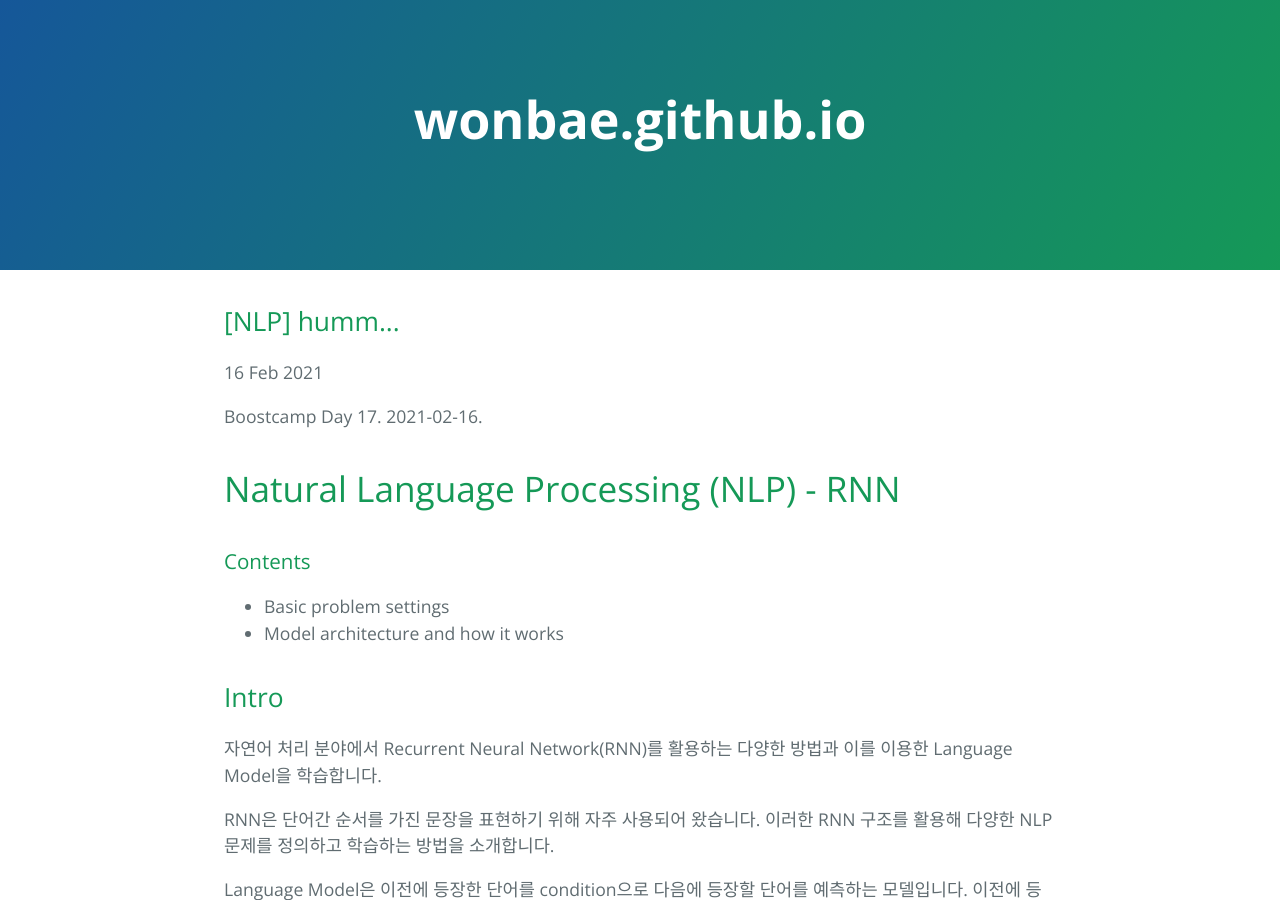
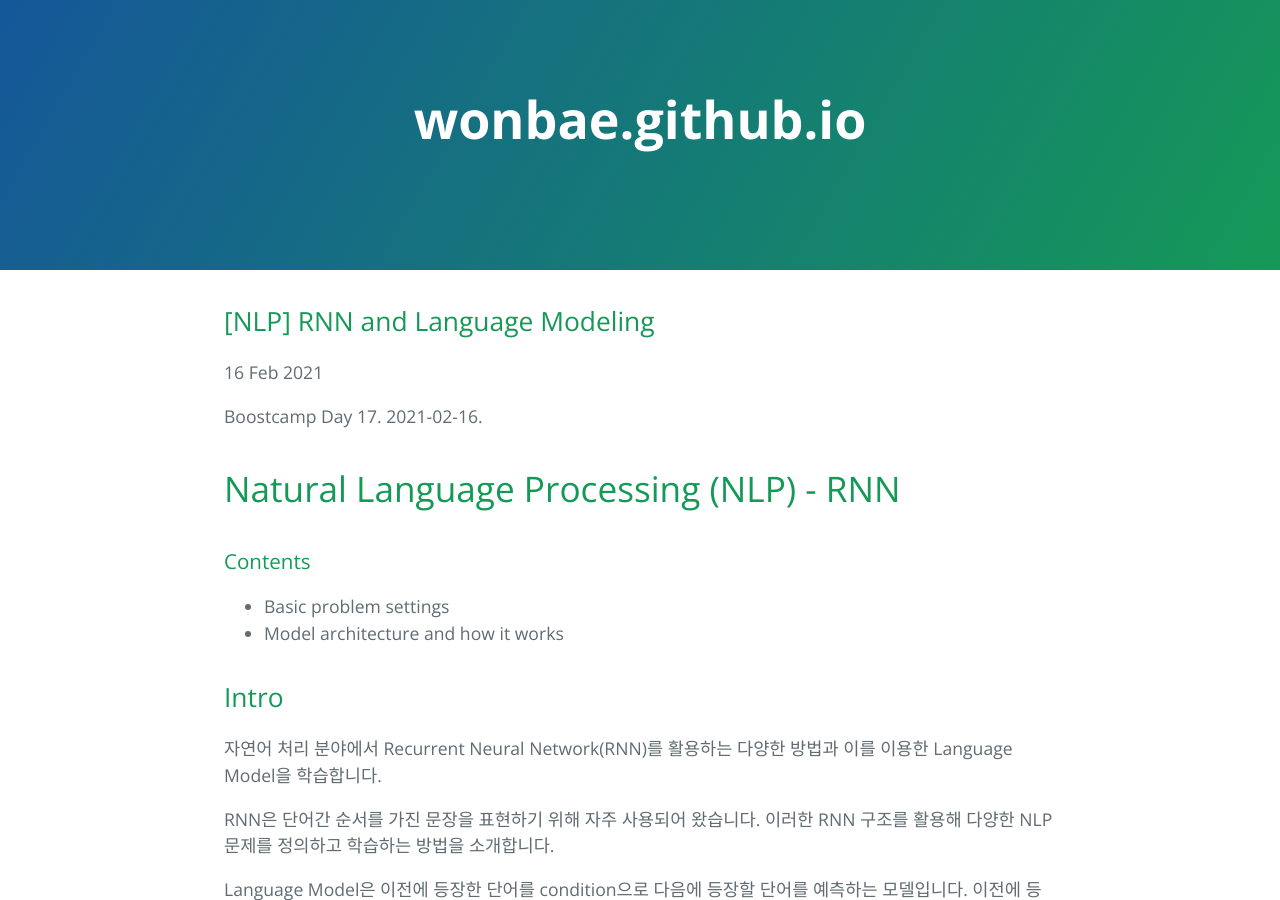
Before and after one commit to wonbae/wonbae.github.io, a Jekyll site: the page built from _posts/BoostcampAI/2021-02-16-[NLP]_Lec3_RNN-and-Language-Modeling.md, in a window 1280 px wide and 900 px high. Built offline with Jekyll 4.4.1, drawn with Linux system fonts in a browser that asks for light colours; our own code applies the rules of GitHub Pages for plain Markdown files; formulas are drawn with MathJax 3.

Commit message:
change title

```diff
--- a/_posts/BoostcampAI/2021-02-16-[NLP]_Lec3_RNN-and-Language-Modeling.md
+++ b/_posts/BoostcampAI/2021-02-16-[NLP]_Lec3_RNN-and-Language-Modeling.md
@@ -1,8 +1,8 @@
 ---
-title: "[NLP] humm..."
+title: "[NLP] RNN and Language Modeling"
 tags:
-
-  - DAY17 TIL
+    - RNN
+    - DAY17 TIL
 use_math: true
 ---
 
```
